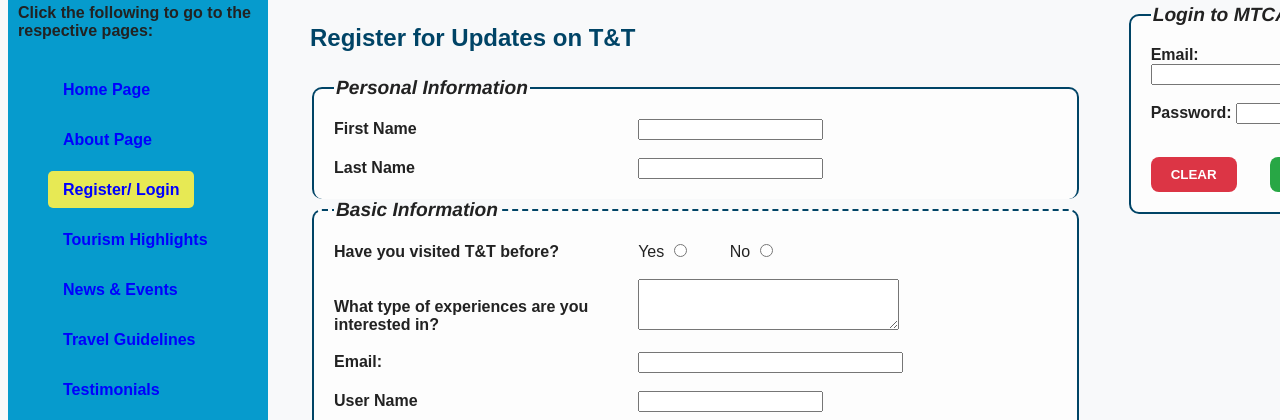
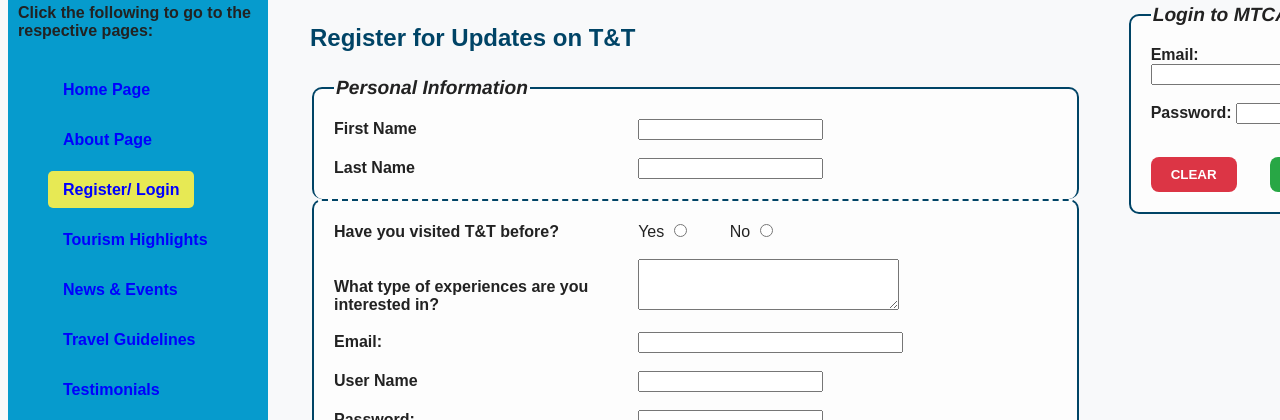
Before and after one commit to abbybachan/Final-Project-MTCA, a plain HTML site: page HTML/register.html in a window 1280 px wide. Shown: the part 380-800 px from the top of the page. Drawn offline with Linux system fonts and the light colour scheme.

Commit message:
Update register.html

```diff
--- a/HTML/register.html
+++ b/HTML/register.html
@@ -56,7 +56,7 @@
 
 			<fieldset class="basic-info">
 
-			<legend> Basic Information </legend>
+
 				<label class="formLabel"> Have you visited T&amp;T before? </label>
 					Yes <input type="radio" id="y_visit" name="visit" value="Yes"> &nbsp; &nbsp; &nbsp; &nbsp;
 					No <input type="radio" id="n_visit" name="visit" value="No"> <br><br>
```
